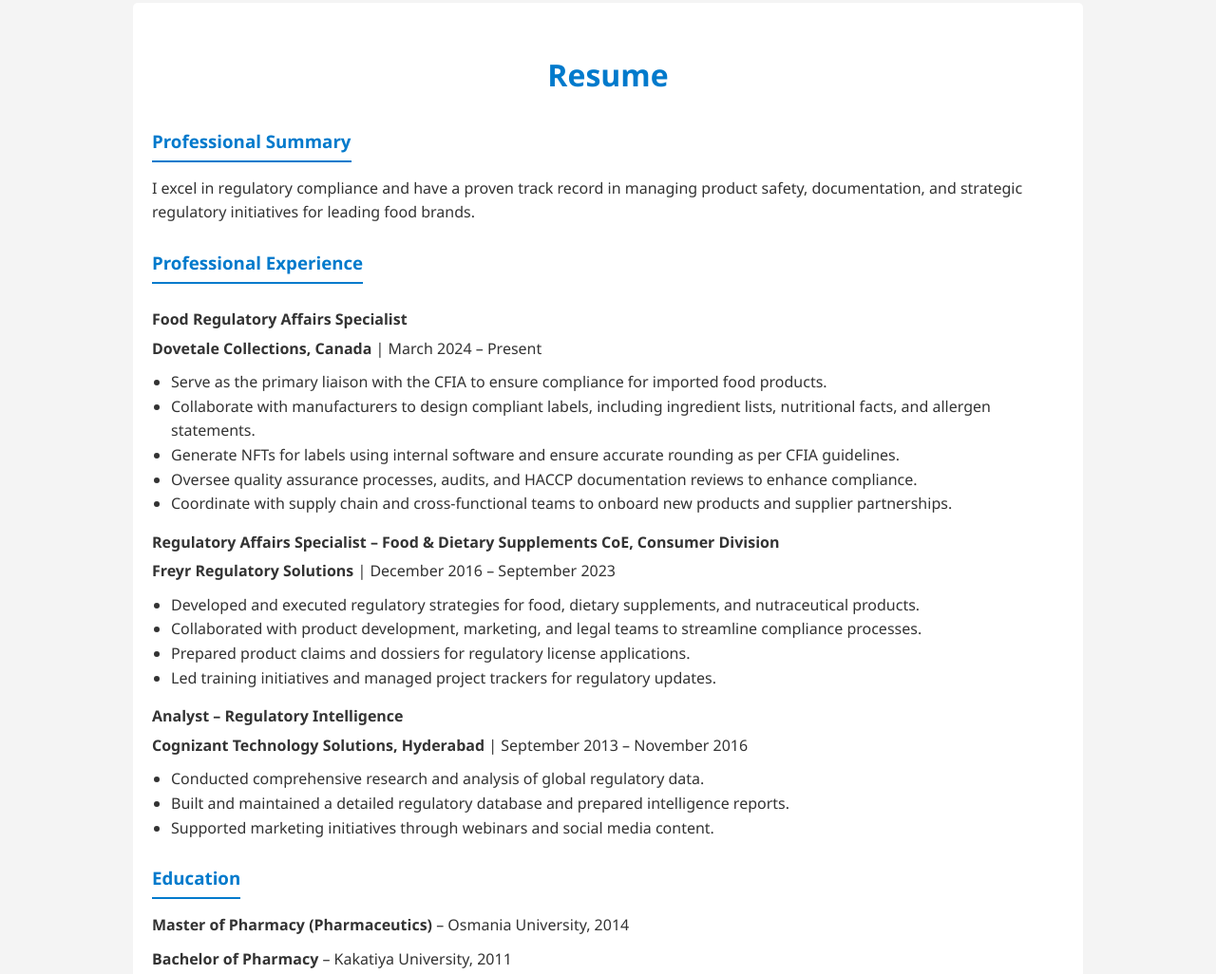
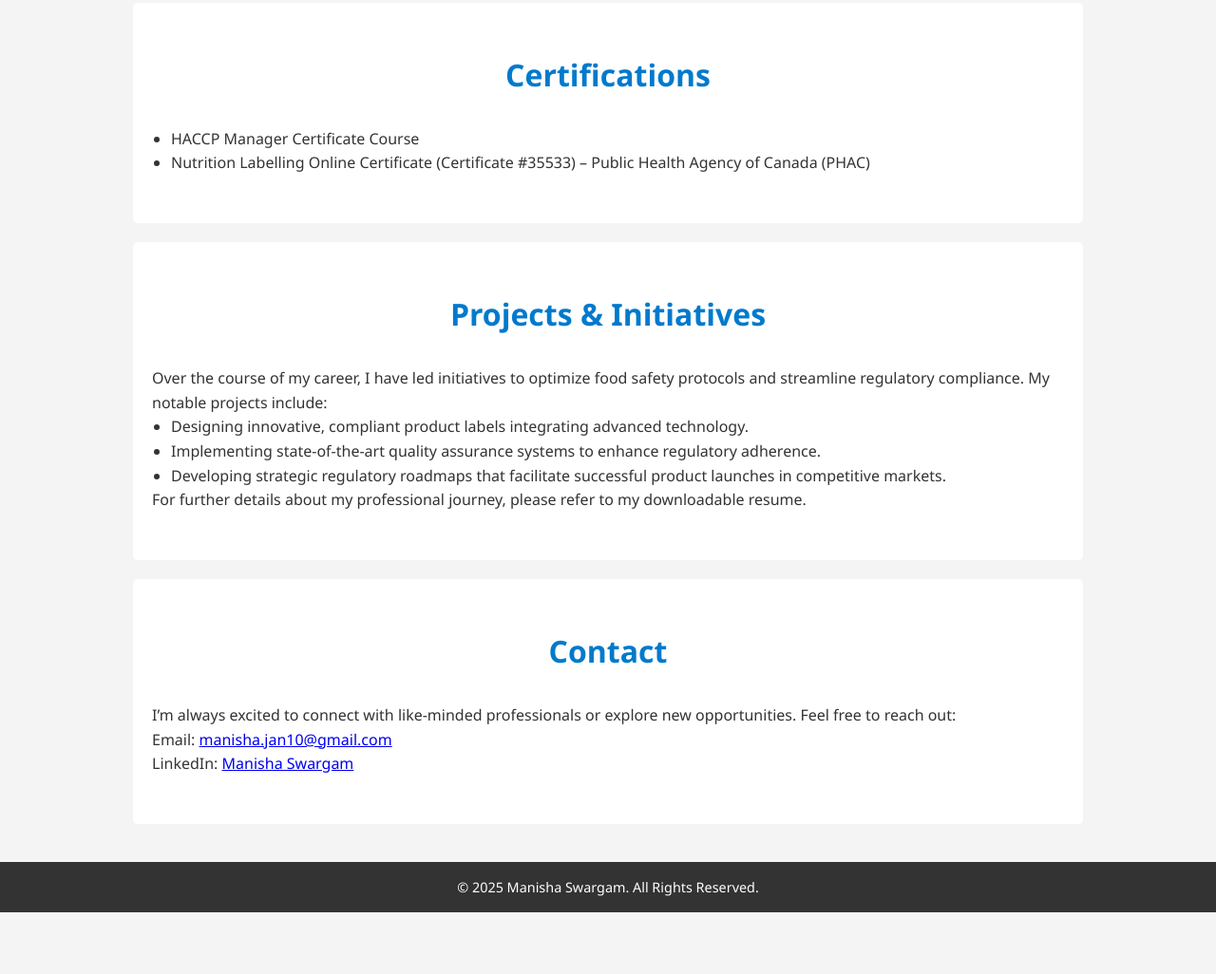
Before and after one commit to Manisha1001/Manisha-Portfolio, a plain HTML site: page index.html in a window 1280 px wide. Shown: the part 823-1849 px from the top of the page at 95% size. After the commit the page ends 1784 px from the top, so only its background shows below. Drawn offline with Linux system fonts and the light colour scheme.

Commit message:
Update index.html
New update

```diff
--- a/index.html
+++ b/index.html
@@ -12,71 +12,27 @@
     <nav>
       <ul>
          <li><a href="#about">About</a></li>
-         <li><a href="#resume">Resume</a></li>
          <li><a href="#certifications">Certifications</a></li>
-         <li><a href="#projects">Projects</a></li>
+         <li><a href="#projects">Projects & Initiatives</a></li>
          <li><a href="#contact">Contact</a></li>
       </ul>
     </nav>
-    <!-- Photo added below -->
+    <!-- Profile Photo -->
     <img src="Manisha_Swargam.jpeg" alt="Manisha Swargam Photo" class="profile-photo" width="200" height="200">
     <h1>Manisha Swargam</h1>
     <p>Regulatory Compliance & Strategic Consulting Professional</p>
     <a href="mailto:manisha.jan10@gmail.com" class="btn">Contact Me</a>
+    <!-- Download resume option -->
+    <a href="Manisha_Swargam_Resume_Revised.pdf" class="btn secondary" target="_blank">Download Resume</a>
   </header>
 
   <section id="about" class="fade-section">
     <h2>About Me</h2>
     <p>
-      I am a results-driven regulatory affairs specialist with over 9 years of experience in food, beverages, and dietary supplement compliance. I have extensive expertise in navigating Health Canada, CFIA, and USFDA regulations, ensuring timely market entry through strategic consulting and rigorous quality assurance.
+      I am a results-driven regulatory affairs specialist with over 9 years of experience in food, beverages, and dietary supplement compliance. I’m passionate about developing innovative regulatory strategies that ensure product safety and market success. My work combines creative problem-solving with rigorous adherence to industry standards.
     </p>
   </section>
 
-  <section id="resume" class="fade-section">
-    <h2>Resume</h2>
-    <div class="resume-section">
-      <h3>Professional Summary</h3>
-      <p>
-        I excel in regulatory compliance and have a proven track record in managing product safety, documentation, and strategic regulatory initiatives for leading food brands.
-      </p>
-    </div>
-    <div class="resume-section">
-      <h3>Professional Experience</h3>
-      <h4>Food Regulatory Affairs Specialist</h4>
-      <p><strong>Dovetale Collections, Canada</strong> | March 2024 – Present</p>
-      <ul>
-         <li>Serve as the primary liaison with the CFIA to ensure compliance for imported food products.</li>
-         <li>Collaborate with manufacturers to design compliant labels, including ingredient lists, nutritional facts, and allergen statements.</li>
-         <li>Generate NFTs for labels using internal software and ensure accurate rounding as per CFIA guidelines.</li>
-         <li>Oversee quality assurance processes, audits, and HACCP documentation reviews to enhance compliance.</li>
-         <li>Coordinate with supply chain and cross-functional teams to onboard new products and supplier partnerships.</li>
-      </ul>
-
-      <h4>Regulatory Affairs Specialist – Food & Dietary Supplements CoE, Consumer Division</h4>
-      <p><strong>Freyr Regulatory Solutions</strong> | December 2016 – September 2023</p>
-      <ul>
-         <li>Developed and executed regulatory strategies for food, dietary supplements, and nutraceutical products.</li>
-         <li>Collaborated with product development, marketing, and legal teams to streamline compliance processes.</li>
-         <li>Prepared product claims and dossiers for regulatory license applications.</li>
-         <li>Led training initiatives and managed project trackers for regulatory updates.</li>
-      </ul>
-
-      <h4>Analyst – Regulatory Intelligence</h4>
-      <p><strong>Cognizant Technology Solutions, Hyderabad</strong> | September 2013 – November 2016</p>
-      <ul>
-         <li>Conducted comprehensive research and analysis of global regulatory data.</li>
-         <li>Built and maintained a detailed regulatory database and prepared intelligence reports.</li>
-         <li>Supported marketing initiatives through webinars and social media content.</li>
-      </ul>
-    </div>
-    <div class="resume-section">
-      <h3>Education</h3>
-      <p><strong>Master of Pharmacy (Pharmaceutics)</strong> – Osmania University, 2014</p>
-      <p><strong>Bachelor of Pharmacy</strong> – Kakatiya University, 2011</p>
-    </div>
-  </section>
-
-  <!-- New Certifications Section -->
   <section id="certifications" class="fade-section">
     <h2>Certifications</h2>
     <ul>
@@ -88,22 +44,32 @@
   <section id="projects" class="fade-section">
     <h2>Projects & Initiatives</h2>
     <p>
-      Throughout my career, I have led initiatives to optimize food safety protocols and streamline regulatory compliance processes. These projects include developing innovative labeling solutions, implementing advanced quality assurance systems, and formulating regulatory roadmaps for successful product launches. Detailed project information is available upon request.
+      Over the course of my career, I have led initiatives to optimize food safety protocols and streamline regulatory compliance. My notable projects include:
+    </p>
+    <ul>
+      <li>Designing innovative, compliant product labels integrating advanced technology.</li>
+      <li>Implementing state-of-the-art quality assurance systems to enhance regulatory adherence.</li>
+      <li>Developing strategic regulatory roadmaps that facilitate successful product launches in competitive markets.</li>
+    </ul>
+    <p>
+      For further details about my professional journey, please refer to my downloadable resume.
     </p>
   </section>
 
   <section id="contact" class="fade-section">
     <h2>Contact</h2>
     <p>
-      If you'd like to discuss regulatory strategies or explore potential collaborations, please reach out via email at <a href="mailto:manisha.jan10@gmail.com">manisha.jan10@gmail.com</a> or connect with me on <a href="https://www.linkedin.com/in/manisha-swargam-ab206713a/">LinkedIn</a>.
+      I’m always excited to connect with like-minded professionals or explore new opportunities. Feel free to reach out:
     </p>
+    <p>Email: <a href="mailto:manisha.jan10@gmail.com">manisha.jan10@gmail.com</a></p>
+    <p>LinkedIn: <a href="https://www.linkedin.com/in/manisha-swargam-ab206713a/">Manisha Swargam</a></p>
   </section>
 
   <footer>
     <p>&copy; 2025 Manisha Swargam. All Rights Reserved.</p>
   </footer>
 
-  <!-- Script for scroll-triggered fade-in animations -->
+  <!-- Scroll-triggered fade-in animation script -->
   <script>
     const sections = document.querySelectorAll('.fade-section');
     const observer = new IntersectionObserver(entries => {
```
